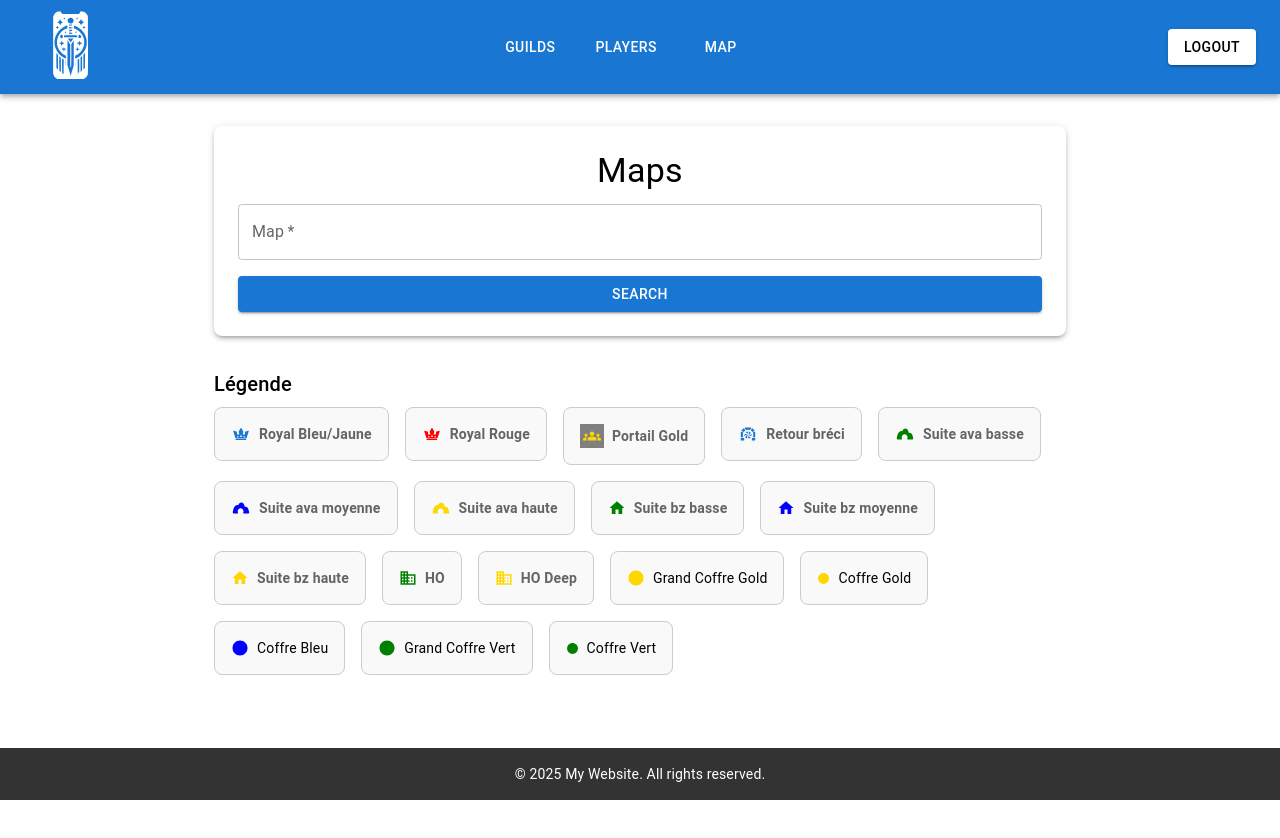
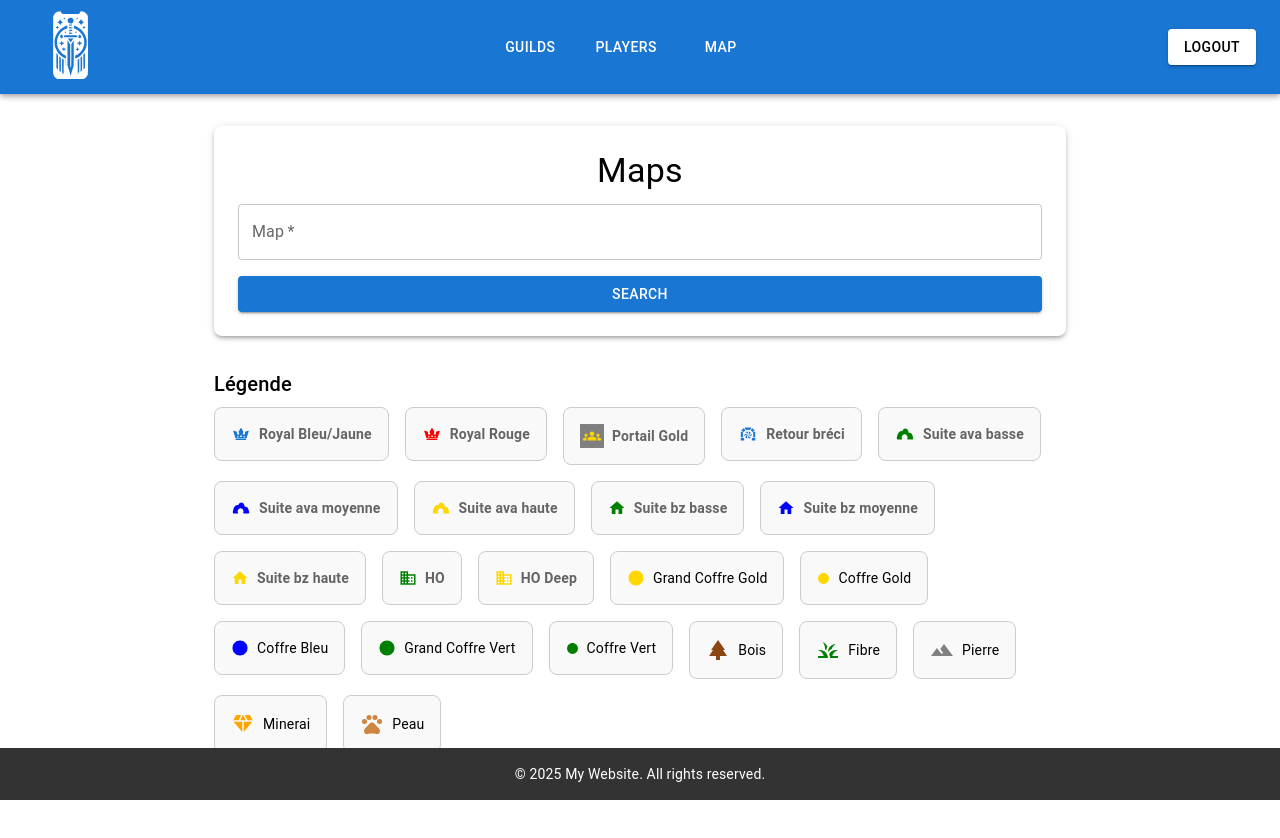
Before and after one commit to Perfweb-net/albion-helper, a React (Create React App) app in the folder front/: page /map in a window 1280 px wide. Shown: the top 838 px of the page. Before the commit the page ends 800 px from the top, so only its background shows below. Built offline with nearby package versions, Linux system fonts and the light colour scheme; sample sign-in values are in the browser's storage.

Commit message:
update mobs + deco

```diff
--- a/front/src/api.js
+++ b/front/src/api.js
@@ -28,4 +28,18 @@ api.interceptors.request.use(
     (error) => Promise.reject(error)
 );
 
+api.interceptors.response.use(
+    response => response,
+    error => {
+        if (error.response && (error.response.status === 401 || error.response.status === 403)) {
+            // Déconnexion : suppression des tokens
+            localStorage.removeItem('token');
+            localStorage.removeItem('refreshToken');
+            // Redirige vers la page de login
+            window.location.href = '/login';
+        }
+        return Promise.reject(error);
+    }
+);
+
 export default api;
--- a/front/src/authApi.js
+++ b/front/src/authApi.js
@@ -31,4 +31,16 @@ api.interceptors.request.use(
     (error) => Promise.reject(error)
 );
 
+api.interceptors.response.use(
+    response => response,
+    error => {
+        if (error.response && (error.response.status === 401 || error.response.status === 403)) {
+            localStorage.removeItem('token');
+            localStorage.removeItem('refreshToken');
+            window.location.href = '/login';
+        }
+        return Promise.reject(error);
+    }
+);
+
 export default api;
--- a/front/src/pages/Map.jsx
+++ b/front/src/pages/Map.jsx
@@ -7,6 +7,11 @@ import GroupsIcon from '@mui/icons-material/Groups';
 import Crown from '../components/svg/Crown';
 import Portal from '../components/svg/Portal';
 import Tunnel from '../components/svg/Tunnel';
+import ParkIcon from '@mui/icons-material/Park';      // WOOD
+import GrassIcon from '@mui/icons-material/Grass';    // FIBER
+import LandscapeIcon from '@mui/icons-material/Landscape'; // ROCK
+import DiamondIcon from '@mui/icons-material/Diamond'; // ORE (plus parlant)
+import PetsIcon from '@mui/icons-material/Pets';      // HIDE
 
 import {
     Box,
@@ -81,6 +86,23 @@ const Map = () => {
         return Object.fromEntries(Object.entries(chestTypes).filter(([type]) => usedChests.has(type)));
     }, [mapsFitered, chestTypes]);
 
+    const resourceIcons = {
+        WOOD: <ParkIcon sx={{ color: "saddlebrown" }} />, // Bois
+        FIBER: <GrassIcon sx={{ color: "green" }} />,    // Fibre
+        ROCK: <LandscapeIcon sx={{ color: "grey" }} />,  // Pierre
+        ORE: <DiamondIcon sx={{ color: "orange" }} />,  // Minerai
+        HIDE: <PetsIcon sx={{ color: "peru" }} />,       // Peau
+    };
+
+    // Mapping français pour les ressources
+    const resourceLabels = {
+        WOOD: 'Bois',
+        FIBER: 'Fibre',
+        ROCK: 'Pierre',
+        ORE: 'Minerai',
+        HIDE: 'Peau',
+    };
+
     const handleChange = (e) => {
         setSearch(e.target.value)
     };
@@ -112,6 +134,12 @@ const Map = () => {
             setMapsFitered([]);
         }
     }, [baseSearch, maps, search]);
+
+    // Ajout des tailles d'icônes pour les mobs
+    const mobResourceIconSize = {
+        giant: 48, // taille grande
+        elite: 24, // taille petite
+    };
 
     return (
         <>
@@ -180,6 +208,38 @@ const Map = () => {
                                         return acc;
                                     }, {});
 
+                                    // Détection des mobs géants ou élites par ressource (avec comptage)
+                                    const mobResourceIconsMap = {};
+                                    (map.zoneInfo.mobs || []).forEach(mob => {
+                                        let type = null;
+                                        let size = null;
+                                        if (mob.name.toLowerCase().includes('giant')) {
+                                            size = mobResourceIconSize.giant;
+                                            if (mob.name.includes('WOOD')) type = 'WOOD';
+                                            if (mob.name.includes('FIBER')) type = 'FIBER';
+                                            if (mob.name.includes('ROCK')) type = 'ROCK';
+                                            if (mob.name.includes('ORE')) type = 'ORE';
+                                            if (mob.name.includes('HIDE')) type = 'HIDE';
+                                        } else if (mob.name.toLowerCase().includes('elite')) {
+                                            size = mobResourceIconSize.elite;
+                                            if (mob.name.includes('WOOD')) type = 'WOOD';
+                                            if (mob.name.includes('FIBER')) type = 'FIBER';
+                                            if (mob.name.includes('ROCK')) type = 'ROCK';
+                                            if (mob.name.includes('ORE')) type = 'ORE';
+                                            if (mob.name.includes('HIDE')) type = 'HIDE';
+                                        }
+                                        if (type && resourceIcons[type] && size) {
+                                            if (!mobResourceIconsMap[type]) {
+                                                mobResourceIconsMap[type] = { count: 0, size, icon: resourceIcons[type] };
+                                            }
+                                            mobResourceIconsMap[type].count += 1;
+                                            // Si on a déjà un giant, on garde la taille giant (plus grande)
+                                            if (size > mobResourceIconsMap[type].size) {
+                                                mobResourceIconsMap[type].size = size;
+                                            }
+                                        }
+                                    });
+                                    const mobResourceIcons = Object.entries(mobResourceIconsMap);
 
                                     return (
                                         <Grid2 xs={12} sm={6} md={4} key={map.name}>
@@ -231,6 +291,25 @@ const Map = () => {
                                                         </Box>
                                                     ))}
                                                 </Box>
+
+                                                {/* Affichage des mobs géants/élites de ressource */}
+                                                {mobResourceIcons.length > 0 && (
+                                                    <Box sx={{
+                                                        mt: 1,
+                                                        display: "flex",
+                                                        justifyContent: "center",
+                                                        flexWrap: "wrap"
+                                                    }}>
+                                                        {mobResourceIcons.map(([type, mob], idx) => (
+                                                            <Box key={idx} sx={{ display: "flex", alignItems: "center", mx: 1 }}>
+                                                                {React.cloneElement(mob.icon, { style: { fontSize: mob.size } })}
+                                                                <Typography variant="body2" sx={{ ml: 0.5 }}>
+                                                                    x{mob.count}
+                                                                </Typography>
+                                                            </Box>
+                                                        ))}
+                                                    </Box>
+                                                )}
                                             </Box>
                                         </Grid2>
                                     );
@@ -287,6 +366,27 @@ const Map = () => {
                                 </Box>
                             </Grid2>
                         ))}
+
+                        {/* Affichage des types de ressources */}
+                        {Object.entries(resourceIcons).map(([type, icon]) => (
+                            <Grid2 xs={6} sm={4} md={2} key={type}>
+                                <Box
+                                    sx={{
+                                        padding: 2,
+                                        border: "1px solid #ccc",
+                                        borderRadius: 2,
+                                        textAlign: "center",
+                                        display: "flex",
+                                        alignItems: "center",
+                                        justifyContent: "center",
+                                        backgroundColor: "#f9f9f9",
+                                        '&:hover': { backgroundColor: "#e0e0e0" }
+                                    }}
+                                >
+                                    {icon} <Typography variant="body2" sx={{ ml: 1 }}>{resourceLabels[type]}</Typography>
+                                </Box>
+                            </Grid2>
+                        ))}
                     </Grid2>
                 </Box>
             </Container>
```
